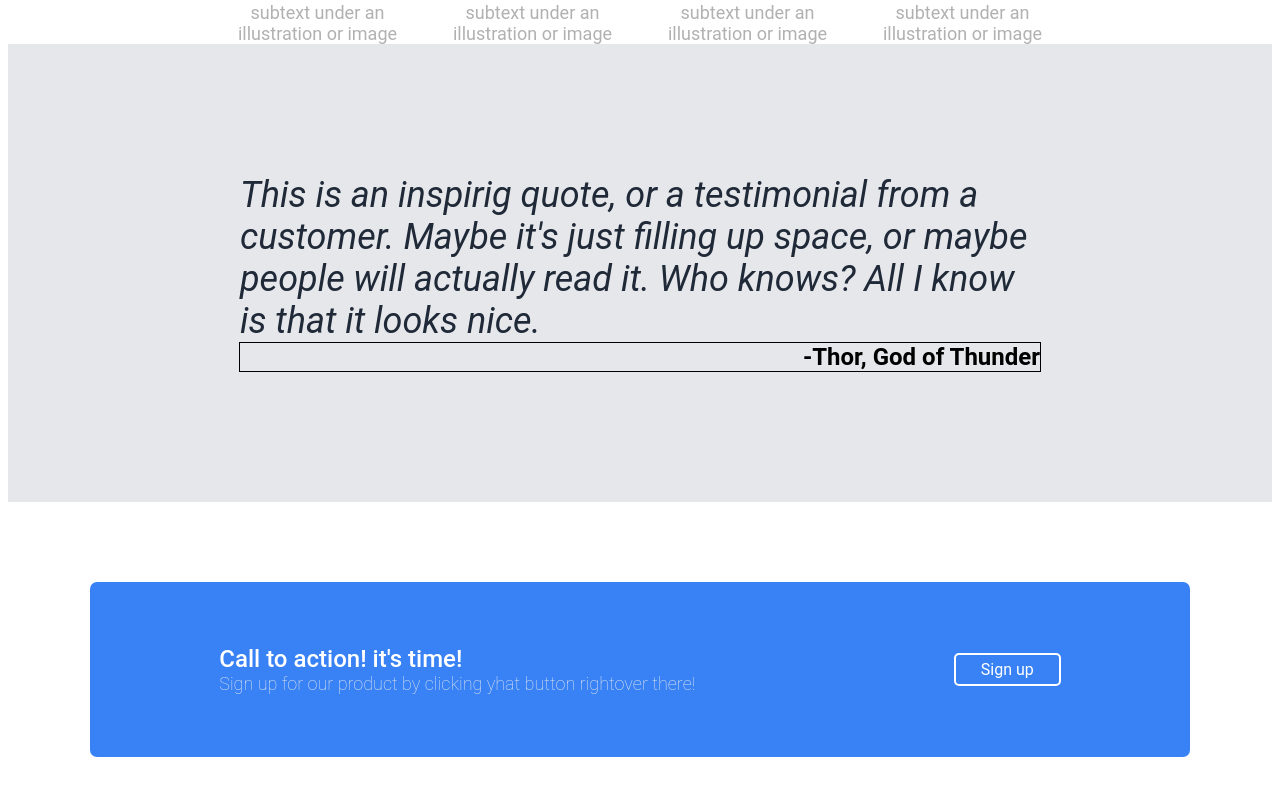
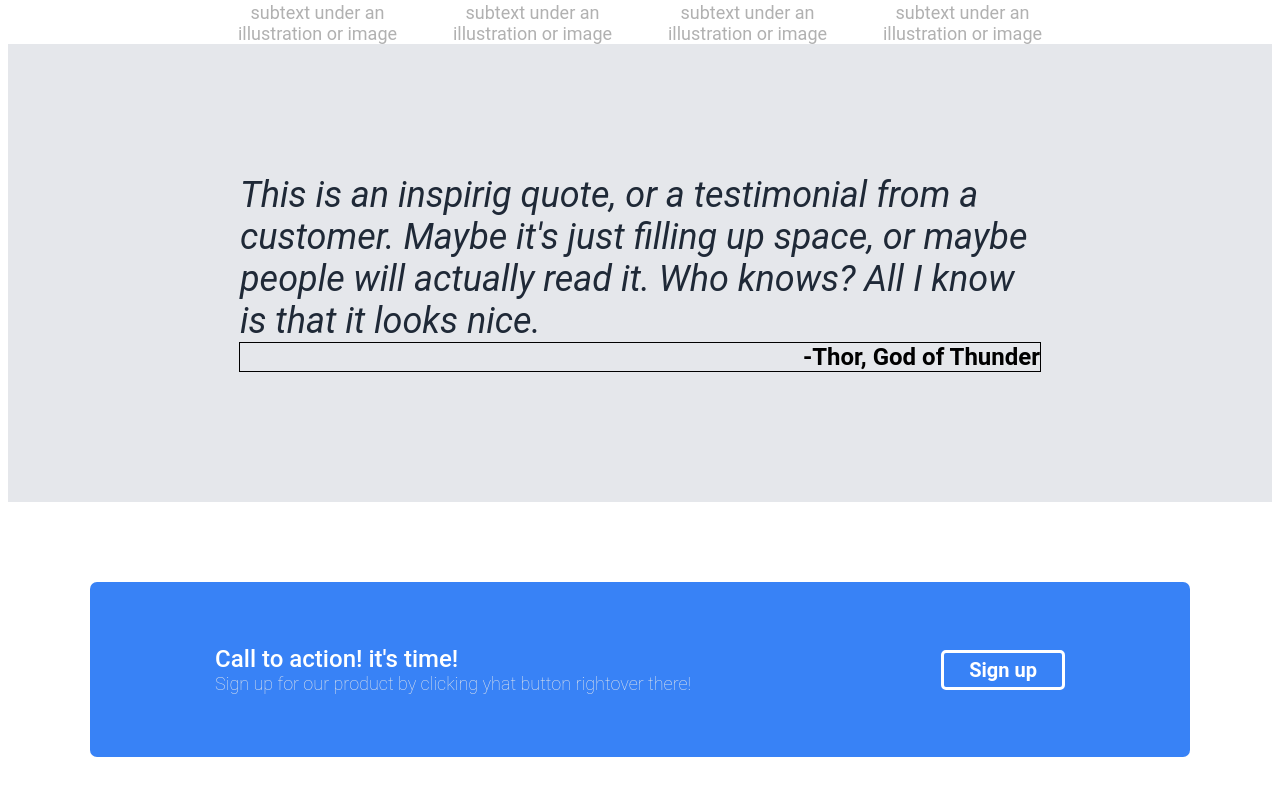
Before and after one commit to adimacovei/odin-landing-page, a plain HTML site: page index.html in a window 1280 px wide. Shown: the part 815-1610 px from the top of the page. Drawn offline with Linux system fonts and the light colour scheme.

Commit message:
solve button size

```diff
--- a/style.css
+++ b/style.css
@@ -181,8 +181,10 @@
 }
 
 .section-4 .button {
-  border: 2px solid white;
+  border: 3px solid white;
   color: white;
   padding: 5px 25px;
   border-radius: 5px;
+  font-size: 20px;
+  font-weight: 600;
 }
```
